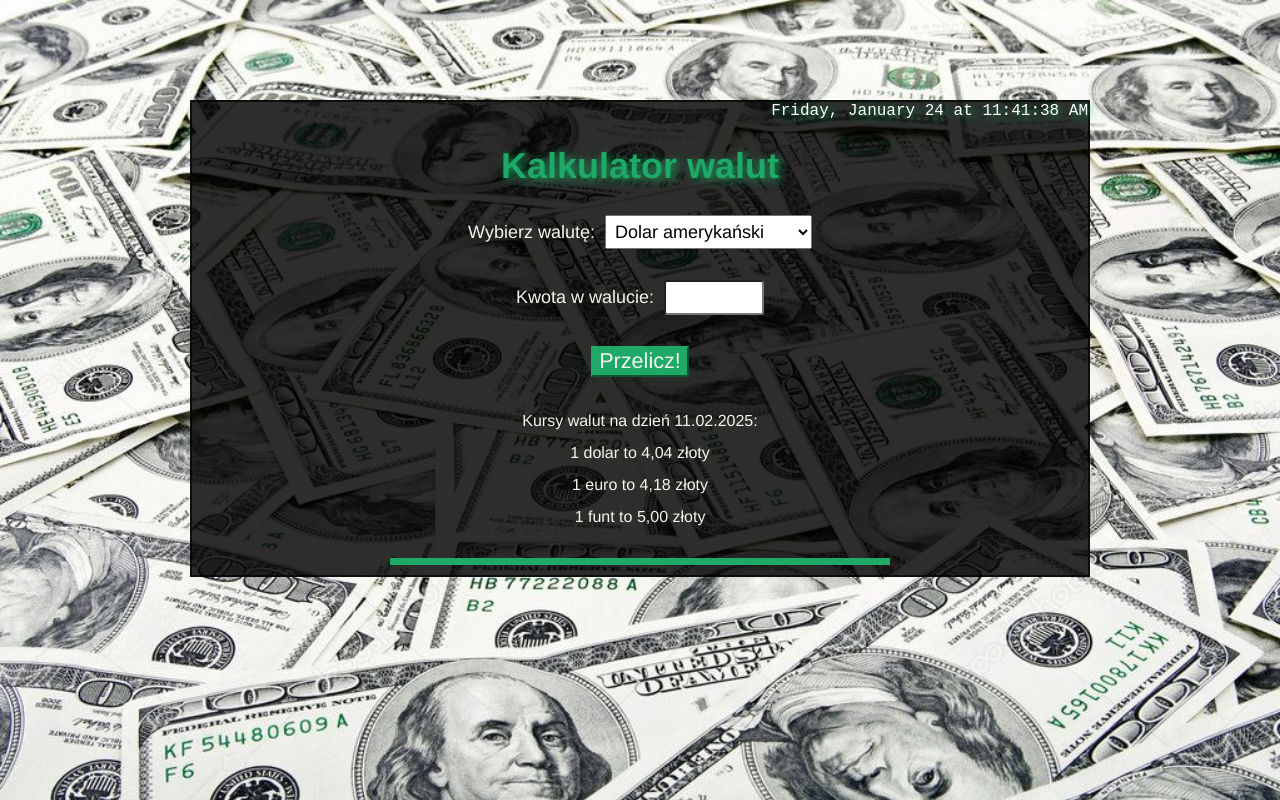
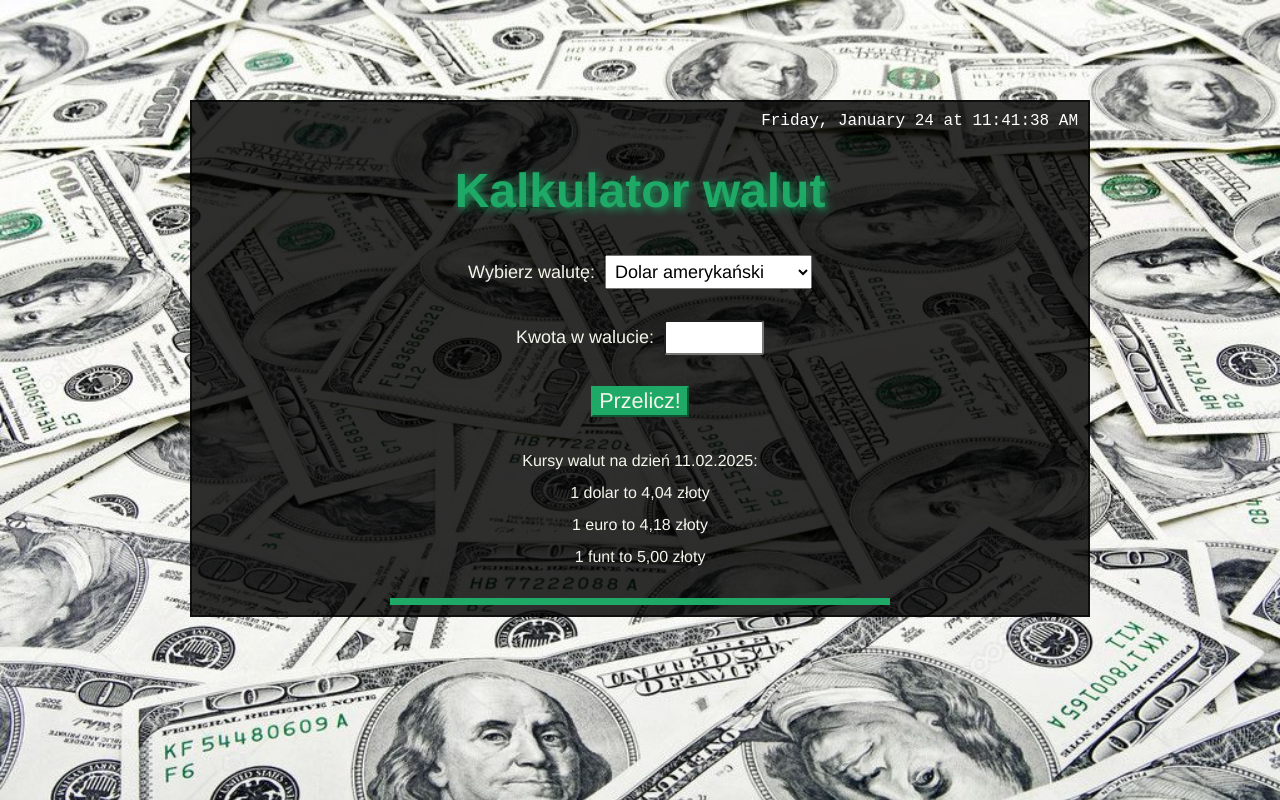
Before and after one commit to AleksandraJurkiewicz/currency-calculator-react, a React (Vite) app: page / in a window 1280 px wide. Built offline with nearby package versions, Linux system fonts and the light colour scheme.

Commit message:
padding to clock added

```diff
--- a/src/App.css
+++ b/src/App.css
@@ -2,6 +2,6 @@
     text-align: center;
     color: rgb(30, 169, 103);
     text-shadow: 3px 2px 9px rgb(23, 158, 95);
-    font-size: large;
+    font-size: x-large;
     box-sizing: border-box;
 }
--- a/src/App.jsx
+++ b/src/App.jsx
@@ -21,8 +21,8 @@ function App() {
   return (
     <>
       <div className="app">
+        <Clock />
         <header className="header">
-          <Clock />
           <h1>Kalkulator walut</h1>
         </header>
         <Form
--- a/src/Clock/style.css
+++ b/src/Clock/style.css
@@ -1,5 +1,7 @@
 .clock {
+    padding: 10px 10px 0px 0px;
     text-align: right;
     font-family: monospace;
     color: white;
+    font-size: large;
 }
```
